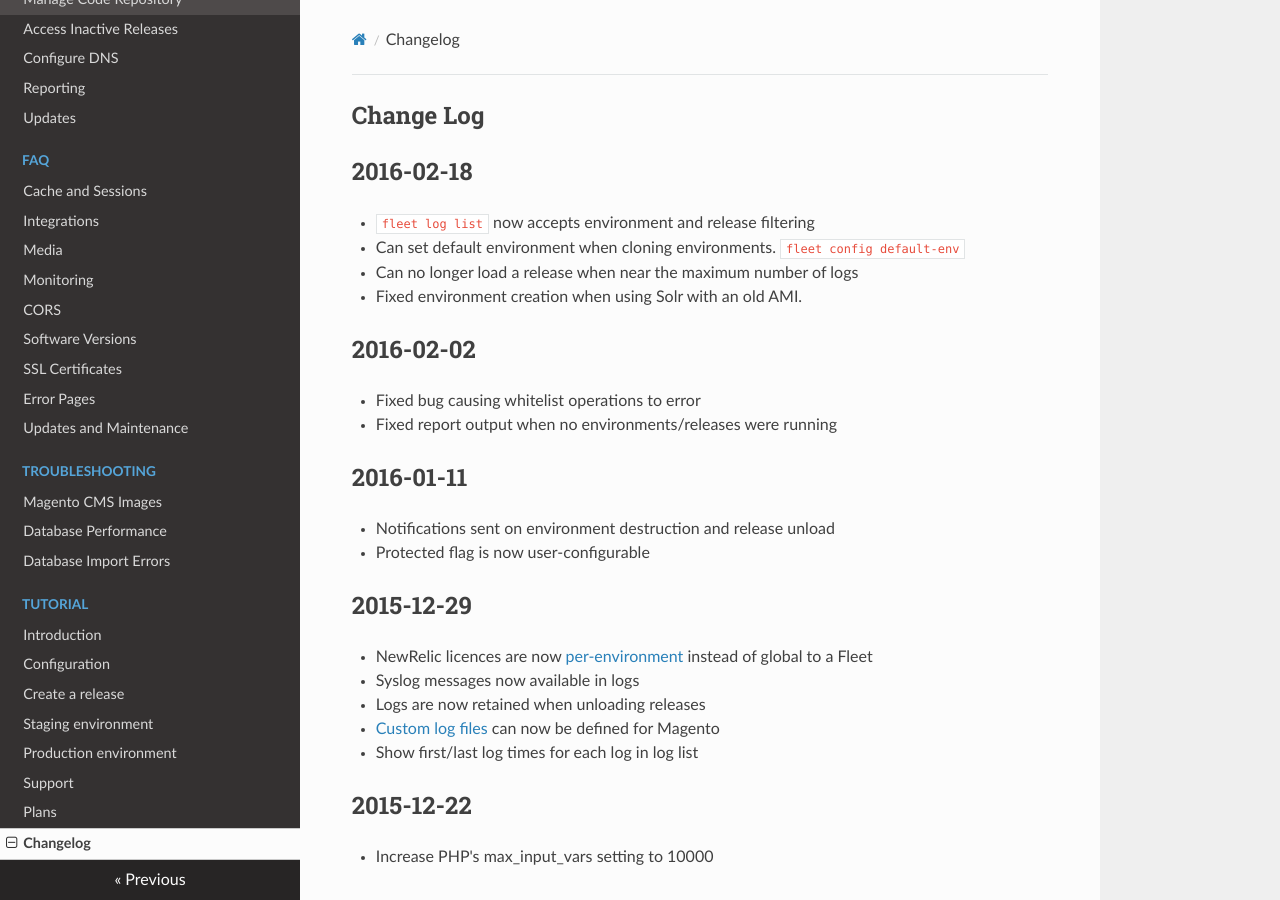
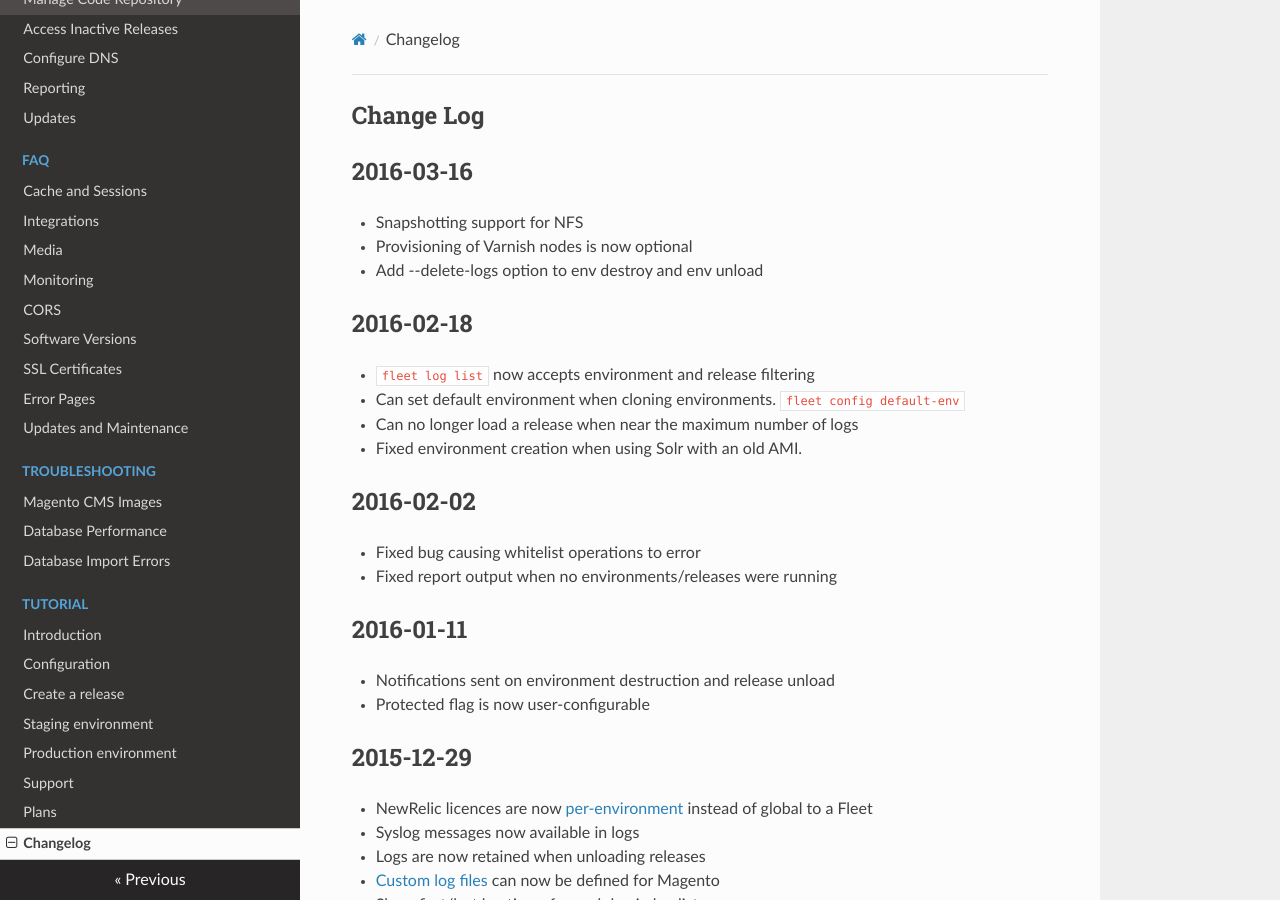
Before and after one commit to anchor/fleet-magento-docs, an MkDocs documentation site: the page built from docs/changelog.md, in a window 1280 px wide and 900 px high. Built offline with MkDocs 1.6.1, drawn with Linux system fonts in a browser that asks for light colours; nearby versions of some CDN libraries; old or Windows-style settings are respelled for this version of MkDocs.

Commit message:
Changlog for release 2016-03-16

```diff
--- a/docs/changelog.md
+++ b/docs/changelog.md
@@ -1,5 +1,11 @@
 Change Log
 ----------
+
+2016-03-16
+---------
+* Snapshotting support for NFS
+* Provisioning of Varnish nodes is now optional
+* Add --delete-logs option to env destroy and env unload
 
 2016-02-18
 ----------
```
